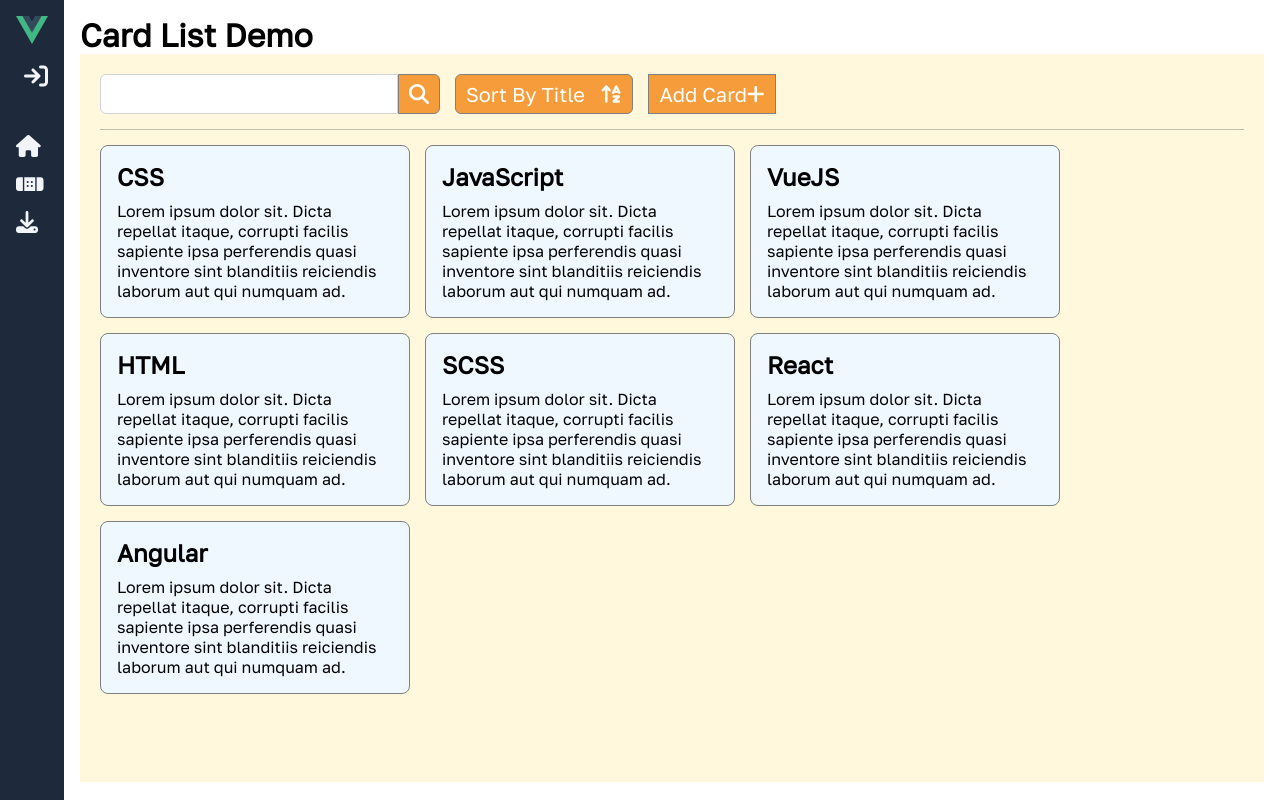
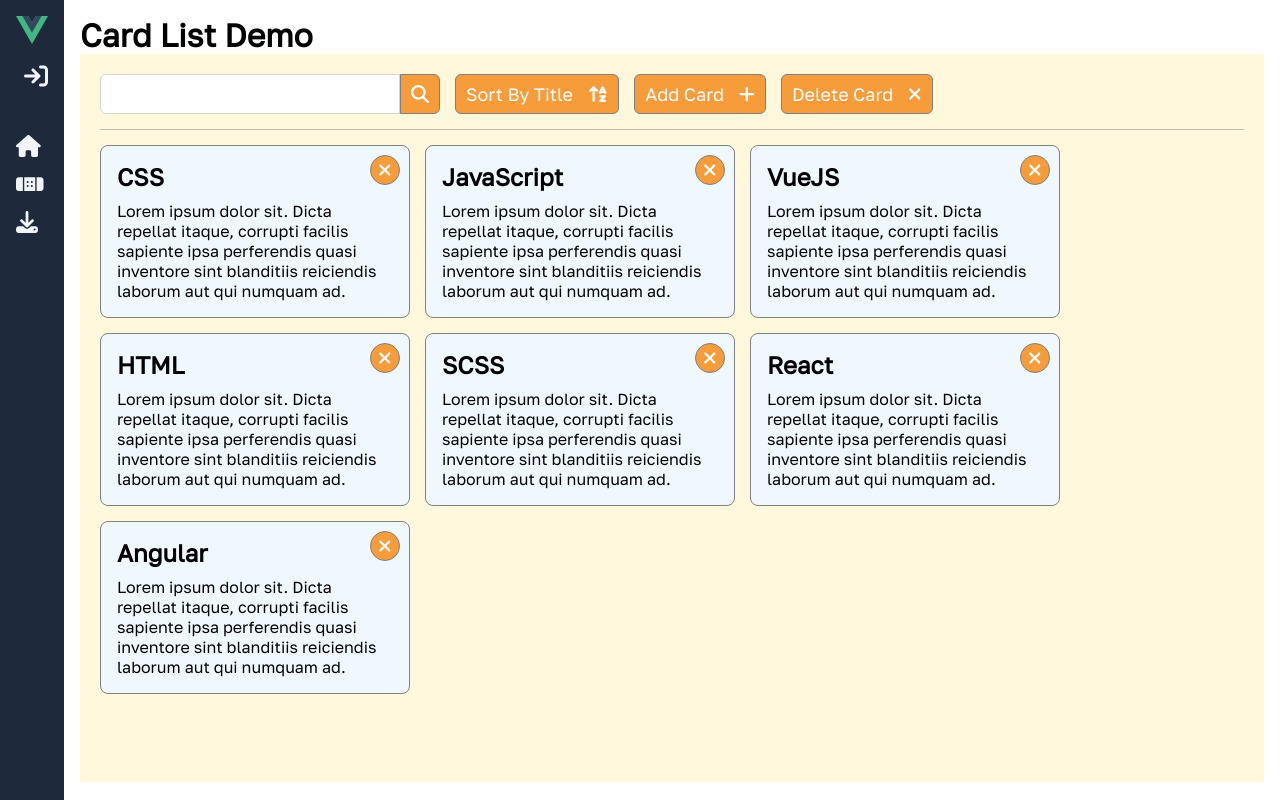
Before and after one commit to arsendemirci/vue-component-library, a Vue app: page /card-list in a window 1280 px wide. Built offline with nearby package versions, Linux system fonts and the light colour scheme.

Commit message:
delete functionality

```diff
--- a/src/views/card-list/card-list.vue
+++ b/src/views/card-list/card-list.vue
@@ -5,7 +5,7 @@
             <div class="toolbar">
                 <div class="search">
                     <input type="text" v-model="query" />
-                    <button type="button" class="button ripple">
+                    <button type="button" class="button ripple" @click="searchList">
                         <fa icon="fa-solid fa-magnifying-glass" />
                     </button>
                 </div>
@@ -22,13 +22,20 @@
                         <fa icon="fa-solid fa-plus" />
                     </button>
                 </div>
+                <div class="delete">
+                    <button type="button" class="button ripple" @click="deleteCard">
+                        <label>Delete Card</label>
+                        <fa icon="fa-solid fa-times" />
+                    </button>
+                </div>
             </div>
 
-            <TransitionGroup class="card-list" tag="ol" name="slide-in" :style="{ '--total': list.length }">
-
-                <li v-for="(c, index) in list" :style="{ 'z-index': list.length - index, '--i': index }" :key="index + '_i'"
-                    :data-index="index">
-                    <div class="card-container" @mouseenter="fnAnim($event, true)" @mouseleave="fnAnim($event, false)">
+            <TransitionGroup appear tag="ol" ref="listo" :class="{ 'no-delay': deleting }" class="card-list" name="slide-in"
+                :style="{ '--total': listOnAir.length }">
+                <Transition appear v-for="(c, index) in listOnAir" name="slide-in" :key="c.id">
+                    <li :key="c.id" :style="{ 'z-index': listOnAir.length - index, '--i': adding ? 0 : index }"
+                        ref="itemRefs">
+                        <div class="card-container">
                             <!-- <div class="card-wrap card-alt">
                 <div class="card card-alt">
                     <h2>Alternative Card</h2>
@@ -44,31 +51,40 @@
                                 <div class="card card-main">
                                     <h2>{{ c.title }}</h2>
                                     <p>{{ c.text }}</p>
+                                    <button type="button" class="button ripple" @click="deleteCard(index, c.id)">
+                                        <fa icon="fa-solid fa-times" />
+                                    </button>
                                 </div>
 
                             </div>
                         </div>
+
                     </li>
+                </Transition>
             </TransitionGroup>
         </div>
     </div>
 </template>
 
-<script>
-import { ref, computed } from 'vue'
-export default {
-    setup() {
+<script setup>
+import { ref, onBeforeUpdate } from 'vue'
+
+const listo = ref([]);
+let deleting = ref(false);
+const itemRefs = ref([]);
 const titles = ['Carbon', 'Darwin', 'Curl', 'Epigram', 'JAVA', 'Kotlin', 'BASIC', 'Erlang', 'Delphi', 'Ruby', 'Pascal', 'Python', 'MATLAB', 'COBOL', 'JADE', 'UNITY', 'RAPID', 'PEARL', 'Fortran', 'TypeScript']
-        const list = ref([{ title: "CSS", text: "Lorem ipsum dolor sit. Dicta repellat itaque, corrupti facilis sapiente ipsa perferendis quasi inventore sint blanditiis reiciendis laborum aut qui numquam ad." },
-        { title: "JavaScript", text: "Lorem ipsum dolor sit. Dicta repellat itaque, corrupti facilis sapiente ipsa perferendis quasi inventore sint blanditiis reiciendis laborum aut qui numquam ad." },
-        { title: "VueJS", text: "Lorem ipsum dolor sit. Dicta repellat itaque, corrupti facilis sapiente ipsa perferendis quasi inventore sint blanditiis reiciendis laborum aut qui numquam ad." },
-        { title: "HTML", text: "Lorem ipsum dolor sit. Dicta repellat itaque, corrupti facilis sapiente ipsa perferendis quasi inventore sint blanditiis reiciendis laborum aut qui numquam ad." },
-        { title: "SCSS", text: "Lorem ipsum dolor sit. Dicta repellat itaque, corrupti facilis sapiente ipsa perferendis quasi inventore sint blanditiis reiciendis laborum aut qui numquam ad." },
-        { title: "React", text: "Lorem ipsum dolor sit. Dicta repellat itaque, corrupti facilis sapiente ipsa perferendis quasi inventore sint blanditiis reiciendis laborum aut qui numquam ad." },
-        { title: "Angular", text: "Lorem ipsum dolor sit. Dicta repellat itaque, corrupti facilis sapiente ipsa perferendis quasi inventore sint blanditiis reiciendis laborum aut qui numquam ad." }
+const list = ref([{ id: 1, title: "CSS", text: "Lorem ipsum dolor sit. Dicta repellat itaque, corrupti facilis sapiente ipsa perferendis quasi inventore sint blanditiis reiciendis laborum aut qui numquam ad." },
+{ id: 2, title: "JavaScript", text: "Lorem ipsum dolor sit. Dicta repellat itaque, corrupti facilis sapiente ipsa perferendis quasi inventore sint blanditiis reiciendis laborum aut qui numquam ad." },
+{ id: 3, title: "VueJS", text: "Lorem ipsum dolor sit. Dicta repellat itaque, corrupti facilis sapiente ipsa perferendis quasi inventore sint blanditiis reiciendis laborum aut qui numquam ad." },
+{ id: 4, title: "HTML", text: "Lorem ipsum dolor sit. Dicta repellat itaque, corrupti facilis sapiente ipsa perferendis quasi inventore sint blanditiis reiciendis laborum aut qui numquam ad." },
+{ id: 5, title: "SCSS", text: "Lorem ipsum dolor sit. Dicta repellat itaque, corrupti facilis sapiente ipsa perferendis quasi inventore sint blanditiis reiciendis laborum aut qui numquam ad." },
+{ id: 6, title: "React", text: "Lorem ipsum dolor sit. Dicta repellat itaque, corrupti facilis sapiente ipsa perferendis quasi inventore sint blanditiis reiciendis laborum aut qui numquam ad." },
+{ id: 7, title: "Angular", text: "Lorem ipsum dolor sit. Dicta repellat itaque, corrupti facilis sapiente ipsa perferendis quasi inventore sint blanditiis reiciendis laborum aut qui numquam ad." }
 ]);
-        const query = ref('')
-        const sort = ref(false)
+let listOnAir = ref([...list.value]);
+const query = ref('');
+let sort = ref(false);
+const adding = ref(false);
 
 // const computedList = computed(() => {
 //     console.log('computed triggered');
@@ -82,27 +98,62 @@
 // })
 
 function fnAnim(el, isEnter) {
-            console.log(el.target, isEnter);
-            if (isEnter) {
-                el.target.classList.add("in");
-            } else {
-                el.target.classList.add("out");
+    // console.log(el.target, isEnter);
+    // if (isEnter) {
+    //     el.target.classList.add("in");
+    // } else {
+    //     el.target.classList.add("out");
+    // }
+
+    // requestAnimationFrame((frStart) => {
+    //     console.log(frStart);
+    // });
+}
+function sortList() {
+    console.log('sort list');
+    sort = !sort;
+    listOnAir.value = listOnAir.value.filter((item) => item.title.toLowerCase().includes(query.value)).sort((a, b) => {
+        if (a.title > b.title)
+            return sort ? -1 : 1
+        else if (a.title < b.title) {
+            return sort ? 1 : -1
+        }
+    })
+
+}
+onBeforeUpdate(() => {
+    // console.log(itemRefs.value[itemRefs.value.length - 1].style);
+})
+function searchList() {
+    console.log(list.value)
+    listOnAir.value = list.value.filter((item) => item.title.toLowerCase().includes(query.value))
+}
+function createCard() {
+    adding.value = true;
+    setTimeout(() => { adding.value = false }, 300);
+    let title = titles[Math.floor(Math.random() * titles.length)];
+    list.value.push({ title, text: "Lorem ipsum dolor sit. Dicta repellat itaque, corrupti facilis sapiente ipsa perferendis quasi inventore sint blanditiis reiciendis laborum aut qui numquam ad." })
+    listOnAir.value.push({ title, text: "Lorem ipsum dolor sit. Dicta repellat itaque, corrupti facilis sapiente ipsa perferendis quasi inventore sint blanditiis reiciendis laborum aut qui numquam ad." })
+}
+function deleteCard(index, id) {
+    deleting.value = true;
+    setTimeout(() => { deleting.value = false }, 300);
+    // list.value.splice(randomIndex, 1);
+    let listIndex = list.value.findIndex((item) => item.id === id);
+    if (listIndex) {
+        list.value.splice(listIndex, 1);
     }
 
-            requestAnimationFrame((frStart) => {
-                console.log(frStart);
-            });
+    listOnAir.value.splice(index, 1);
+
 }
-        function sortList() {
-            console.log('sort list')
-            this.sort = !this.sort;
-        }
-        function createCard() {
-            this.list.push({ title: titles[Math.floor(Math.random() * titles.length)], text: "Lorem ipsum dolor sit. Dicta repellat itaque, corrupti facilis sapiente ipsa perferendis quasi inventore sint blanditiis reiciendis laborum aut qui numquam ad." })
-        }
-        // function onBeforeEnter(el) {
-        //     el.style.opacity = 0;
-        //     el.style.transform = scale(0.5, 0.5);
+        // function beforeEnter(el) {
+        //     // console.log('transisted element');
+        //     // console.log(el);
+        //     el.style['--i'] = 0;
+
+        //     // el.style['--i'] = 0;
+        //     // el.style.transitionDelay = 3;
         // }
 
         // function onEnter(el, done) {
@@ -122,9 +173,7 @@
         //         onComplete: done
         //     })
         // }
-        return { list, fnAnim, query, sort, sortList, createCard }
-    }
-}
+
 </script>
 
 <style lang="scss" scoped>
@@ -136,13 +185,16 @@
 }
 
 .button {
+    * {
+        cursor: pointer;
+    }
 
-    font-size: 20px;
+    font-size: 18px;
     display: flex;
     align-items: center;
     justify-content: center;
-
-
+    border-radius: 6px;
+    gap: 15px;
     cursor: pointer;
     color: white;
     background-color: #f69c3b;
@@ -175,8 +227,8 @@
         align-items: center;
 
         button {
-            border-top-right-radius: 6px;
-            border-bottom-right-radius: 6px;
+            border-top-left-radius: 0;
+            border-bottom-left-radius: 0;
         }
 
         input {
@@ -210,19 +262,15 @@
 
     }
 
-    .sort {
-        button {
-            border-radius: 6px;
-            display: flex;
-            justify-content: center;
-            align-items: center;
-            gap: 15px;
-        }
-    }
-
     .card-list {
         position: relative;
         list-style-type: none;
+
+        &.no-delay {
+            li {
+                --i: 0 important;
+            }
+        }
 
         li {
             position: relative;
@@ -230,6 +278,15 @@
             float: left;
             width: 310px;
             margin-right: 15px;
+
+            button {
+                border-radius: 50%;
+                position: absolute;
+                top: 10px;
+                right: 10px;
+                width: 30px;
+                height: 30px;
+            }
 
             .card-container {
                 cursor: pointer;
@@ -250,7 +307,7 @@
 
                 &:hover {
                     .card-main {
-                        animation: cardHover .4s ease-in-out forwards;
+                        //animation: cardHover .4s ease-in-out forwards;
                         // transform: rotateX(10deg) rotateY(20deg) rotateZ(-5deg) translateZ(0px) translateX(-10px);
                         // box-shadow: -10px 10px 30px rgba(128, 128, 128, 0.527);
                     }
@@ -289,7 +346,7 @@
                         padding: 16px;
                         border-radius: 8px;
                         border: solid 1px gray;
-                        transition:all .2s ease-in;
+                        // transition:all .2s ease-in;
 
                         &.card-alt {
                             opacity: 0;
@@ -307,17 +364,25 @@
 .slide-in {
 
     &-move {
-        transition: opacity .4s linear, transform .4s cubic-bezier(.5, 0, .7, .4);
+        transition: transform .4s cubic-bezier(.5, 0, .7, .4);
+    }
+
+    &-enter-active {
+        transition: opacity .4s linear, transform .4s cubic-bezier(.2, .5, .1, 1);
+        transition-delay: calc(0.12s * var(--i));
     }
 
     &-leave-active {
         transition: opacity .4s linear, transform .4s cubic-bezier(.5, 0, .7, .4); //cubic-bezier(.7,0,.7,1);
-        transition-delay: calc(0.15s * (var(--total) - var(--i)));
+        transition-delay: calc(0.12s * (var(--total) - var(--i)));
     }
 
-    &-enter-active {
-        transition: opacity .5s linear, transform .5s cubic-bezier(.2, .5, .1, 1);
-        transition-delay: calc(0.15s * var(--i));
+
+
+    &-enter-to,
+    &-leave {
+        transform: translateX(0);
+        opacity: 1;
     }
 
     &-enter-from,
```
Lines whose indentation alone changed are shown as unchanged.
